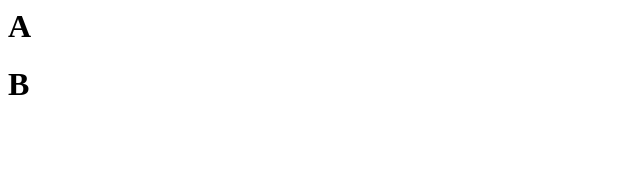
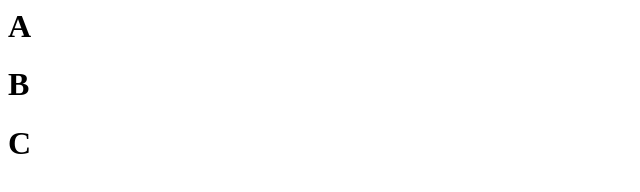
Before and after one commit to Jy98Prem2547/test, a plain HTML site: page index.html in a window 1280 px wide. Shown: the full height of the page, 0-640 px from the left. Drawn offline with Linux system fonts and the light colour scheme.

Commit message:
add C text

```diff
--- a/index.html
+++ b/index.html
@@ -1,2 +1,3 @@
 <h1>A</h1>
 <h1>B</h1>
+<h1>C</h1>
```
